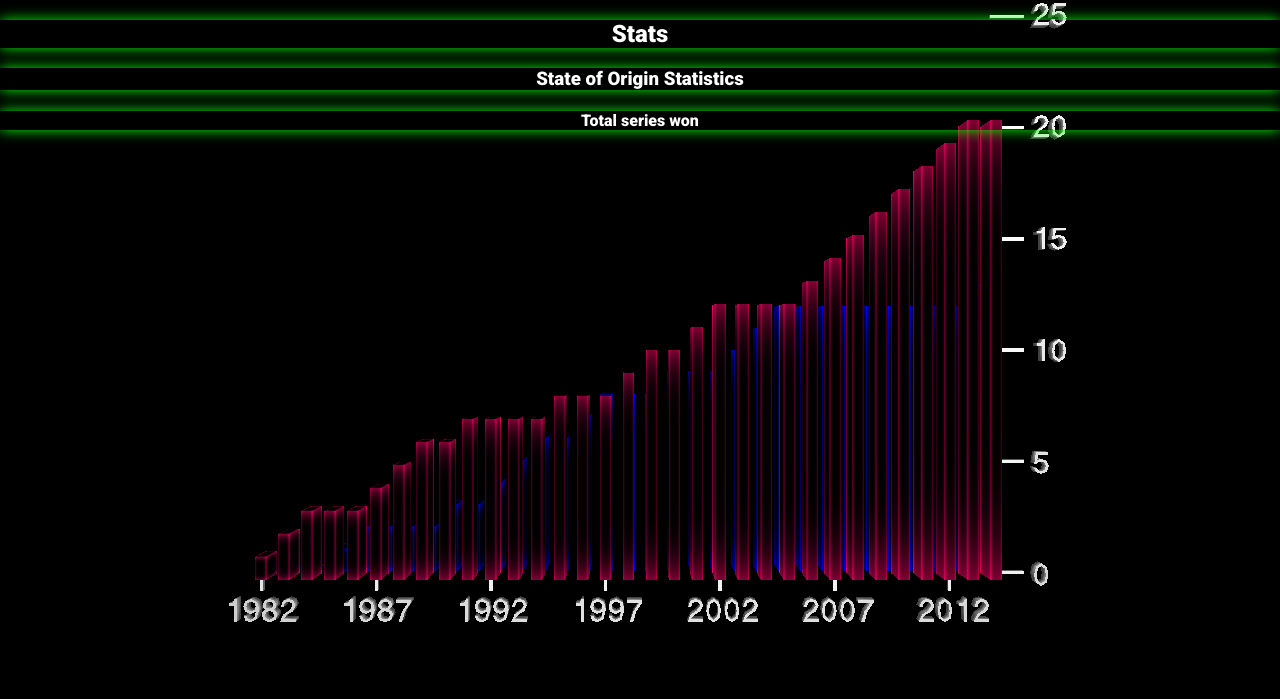
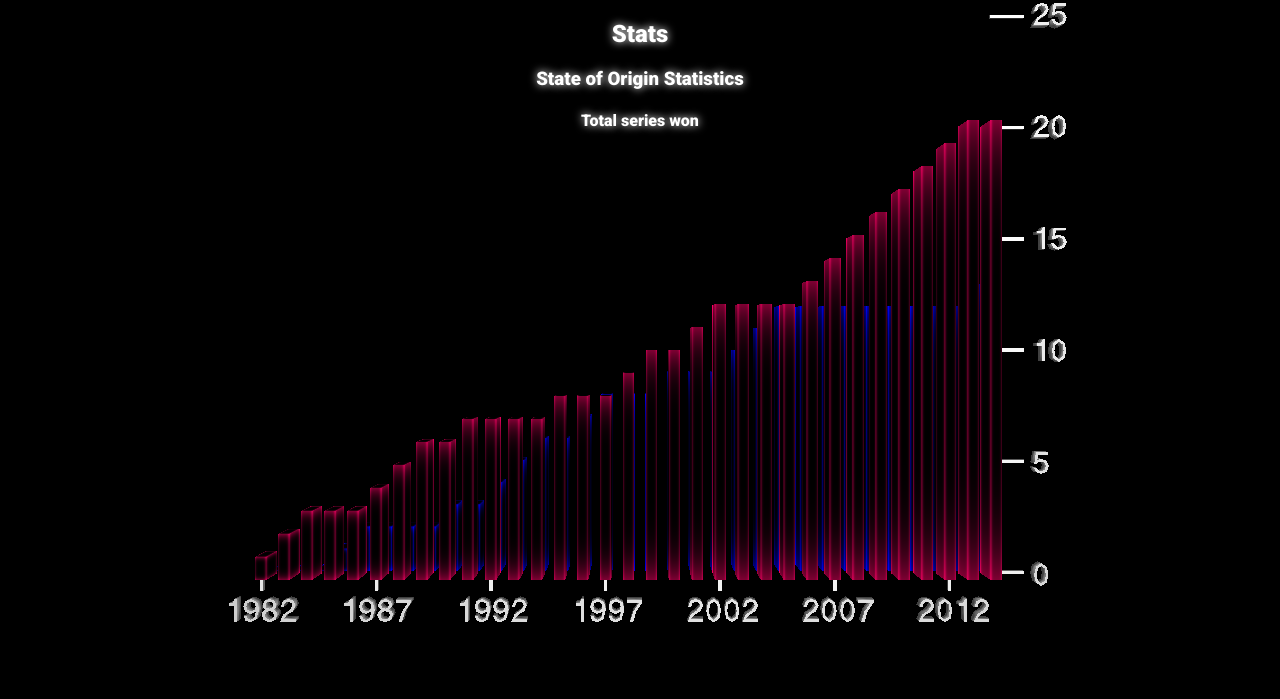
Before and after one commit to raurir/StatsOfOrigin, a PHP site: page /stats.html in a window 1280 px wide. Shown: the top 699 px of the page. Run offline with PHP 8.4, Linux system fonts and the light colour scheme.

Commit message:
text shadow working

```diff
--- a/css/autoprefixed/origin.css
+++ b/css/autoprefixed/origin.css
@@ -10,7 +10,7 @@ h2,
 h3,
 h4,
 h5 {
-  box-shadow: 0 0 14px #00fa00;
+  text-shadow: 0px 0px 8px #fff;
 }
 #container-countdown {
   width: 800px;
--- a/css/origin.css
+++ b/css/origin.css
@@ -10,9 +10,7 @@ h2,
 h3,
 h4,
 h5 {
-  -moz-box-shadow: 0 0 14px #00fa00;
-  -webkit-box-shadow: 0 0 14px #00fa00;
-  box-shadow: 0 0 14px #00fa00;
+  text-shadow: 0px 0px 8px #fff;
 }
 #container-countdown {
   width: 800px;
--- a/index.html
+++ b/index.html
@@ -139,7 +139,7 @@ var camera = new THREE.PerspectiveCamera(25, sw / sh, 0.1, 1000);
 
 var renderer = new THREE.WebGLRenderer();
 renderer.setSize(sw, sh);
-document.getElementById("container").appendChild(renderer.domElement);
+document.getElementById("container-countdown").appendChild(renderer.domElement);
 
 var group = new THREE.Object3D();
 scene.add(group);
--- a/stylus/origin.styl
+++ b/stylus/origin.styl
@@ -10,6 +10,8 @@ makeShadow(shadow)
 shadow()
   makeShadow(0 0 14px rgba(0, 250, 0, 1))
 
+shadowText()
+  text-shadow 0px 0px 8px rgba(255,255,255,1)
 
 
 body
@@ -20,7 +22,7 @@ body
   color white
 
 h1,h2,h3,h4,h5
-  shadow()
+  shadowText()
 
 
 #container-countdown
```
